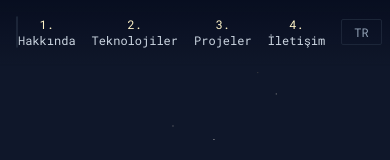
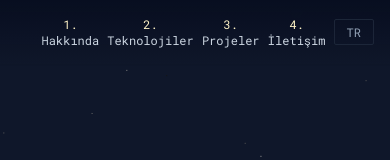
Before and after one commit to fatiharapoglu/portfolio-2023, a Next.js app: page /tr in a window 390 px wide. Shown: the top 160 px of the page. Built offline with nearby package versions, Linux system fonts and the light colour scheme.

Commit message:
fix header responsiveness, change starfield volume

```diff
--- a/src/app/components/Header.tsx
+++ b/src/app/components/Header.tsx
@@ -41,12 +41,12 @@ export default function Header() {
                 onClick={() => smoothScroll("")}
             >
                 <Image
-                    className="h-8 w-8 cursor-pointer rounded-full border border-slate-800/90 mix-blend-lighten transition-all duration-1000 hover:rotate-180 md:h-12 md:w-12"
+                    className="invisible h-4 w-8 cursor-pointer rounded-full border border-slate-800/90 mix-blend-lighten transition-all duration-1000 hover:rotate-180 md:visible md:h-12 md:w-12"
                     src={logo}
                     alt="logo"
                 />
             </motion.div>
-            <ul className="font-roboto-mono flex items-center gap-4 md:gap-8">
+            <ul className="font-roboto-mono flex items-center gap-2 md:gap-8">
                 <motion.li
                     initial={{ y: -100 }}
                     animate={{ y: 0 }}
--- a/src/app/components/Loading.tsx
+++ b/src/app/components/Loading.tsx
@@ -5,7 +5,7 @@ import loadingGif from "../../../public/animated-logo-black.gif";
 export default function Loading() {
     return (
         <div className="flex h-screen select-none items-center justify-center">
-            <Image src={loadingGif} alt="loading" className="w-40 mix-blend-lighten md:w-44 lg:w-48" />
+            <Image src={loadingGif} alt="loading" className="w-40 mix-blend-color-dodge md:w-44 lg:w-48" />
         </div>
     );
 }
--- a/src/app/utilities/starField.js
+++ b/src/app/utilities/starField.js
@@ -67,7 +67,7 @@ export const starField = () => {
         let elapsed = time - prevTime;
         prevTime = time;
 
-        moveStars(elapsed * 0.025);
+        moveStars(elapsed * 0.033);
 
         clear();
 
@@ -79,8 +79,8 @@ export const starField = () => {
         for (var i = 0; i < count; i++) {
             const star = stars[i];
 
-            const x = cx + star.x / (star.z * 0.00025);
-            const y = cy + star.y / (star.z * 0.00025);
+            const x = cx + star.x / (star.z * 0.00033);
+            const y = cy + star.y / (star.z * 0.00033);
 
             if (x < 0 || x >= w || y < 0 || y >= h) {
                 continue;
```
